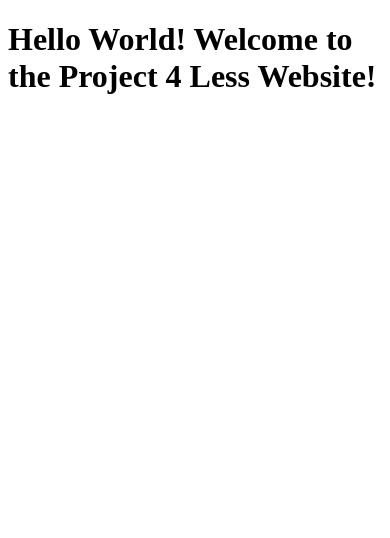
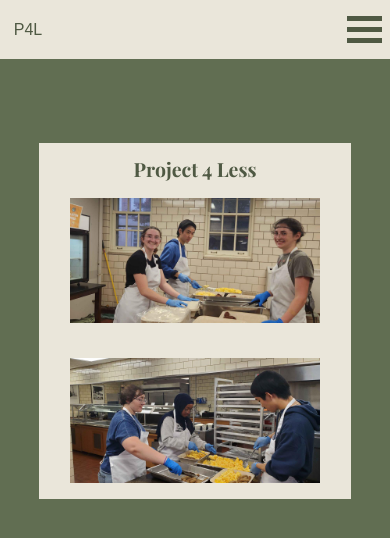
Before and after one commit to ejdemas1/Project4Less, a plain HTML site: page index.html in a window 390 px wide. Drawn offline with nearby package versions, Linux system fonts and the light colour scheme.

Commit message:
Navbar and hero section in progress

```diff
--- a/app.js
+++ b/app.js
@@ -1 +1,3 @@
-alert("Hello Wold");
+function menuClick(x) {
+    x.classList.toggle("change");
+  }
--- a/index.html
+++ b/index.html
@@ -5,9 +5,25 @@
     <meta name="viewport" content="width=device-width, initial-scale=1.0">
     <script src="app.js"></script>
     <link rel="stylesheet" href="style.css">
+    <link href="https://fonts.googleapis.com/css2?family=Playfair+Display:wght@400;700&display=swap" rel="stylesheet">
     <title>Project 4 Less</title>
 </head>
 <body>
-    <h1>Hello World! Welcome to the Project 4 Less Website!</h1>
+    <div class="nav-container">
+        <button class="nav-home-button">P4L</button>
+        <div class="nav-hamburger-button" onclick="menuClick(this)">
+            <div class="bar1"></div>
+            <div class="bar2"></div>
+            <div class="bar3"></div>
+        </div>
+        <!-- <button class="nav-hamburger-button">___<br>___<br/>___</button> -->
+    </div>
+    <div class="hero-container">
+        <h1>Project 4 Less</h1>
+        <div class="hero-images-container">
+            <img src="Images/1.jpg" alt="">
+            <img src="Images/2.jpg" alt="">
+        </div>
+    </div>
 </body>
 </html>
--- a/style.css
+++ b/style.css
@@ -0,0 +1,111 @@
+/* Main */
+body {
+    background-color: #616E52;
+    margin: auto;
+    font-family: 'Playfair Display', serif;
+    color: #4F5943;
+}
+
+/* Navbar */
+.nav-container {
+    display: flex;
+    flex-direction: row;
+    width: 100%;
+    background-color: #EAE6DA;
+    justify-content: space-between;
+    align-items: center;
+    margin-bottom: 10vh;
+    color: #4F5943;
+}
+
+.nav-container button {
+    background: none;
+    border: none;
+    color: #4F5943;
+    margin-left: 2%;
+    padding-bottom: 10px;
+    padding-top: 10px;
+    font-size: 100%;
+}
+
+.nav-hamburger-button {
+    align-self: flex-end;
+    margin-left: auto;
+    padding-top: 10px;
+    padding-bottom: 10px;
+    margin-right: 2%;
+}
+
+/* Navbar mobile menu */
+.bar1, .bar2, .bar3 {
+    width: 35px;
+    height: 5px;
+    background-color: #4F5943;
+    margin: 6px 0;
+    transition: 0.4s;
+  }
+
+  .change .bar1 {
+    transform: translate(0, 11px) rotate(-45deg);
+  }
+
+  .change .bar2 {opacity: 0;}
+
+  .change .bar3 {
+    transform: translate(0, -11px) rotate(45deg);
+  }
+
+  @media (min-width: 768px) {
+    .nav-hamburger-button {
+        display: none;
+    }
+
+    /* Navbar desktop menu */
+
+
+}
+
+
+
+
+
+/* Hero */
+.hero-container {
+    background-color: #EAE6DA;
+    display: flex;
+    flex-direction: row;
+    flex-wrap: wrap;
+    margin: 10vw;
+    justify-content: center;
+    align-items: center;
+    max-width: 90vw;
+}
+
+.hero-container h1 {
+    margin-bottom: 5%;
+    font-size: 5vw;
+}
+
+.hero-images-container {
+    display: flex;
+    flex-wrap: wrap;
+    gap: 20px;
+    align-items: center;
+    justify-content: center;
+}
+
+.hero-container img{
+  max-width: 80%;
+  max-height: 40%;
+  height: auto;
+  width: auto;
+  object-fit: contain;
+  margin-bottom: 5%;
+}
+
+@media (min-width: 768px) {
+    .hero-container img {
+        max-width: 45%;
+        max-height: 300px;
+    }
+}
```
Also changed, not shown: Images/1.jpg (added), Images/2.jpg (added).
